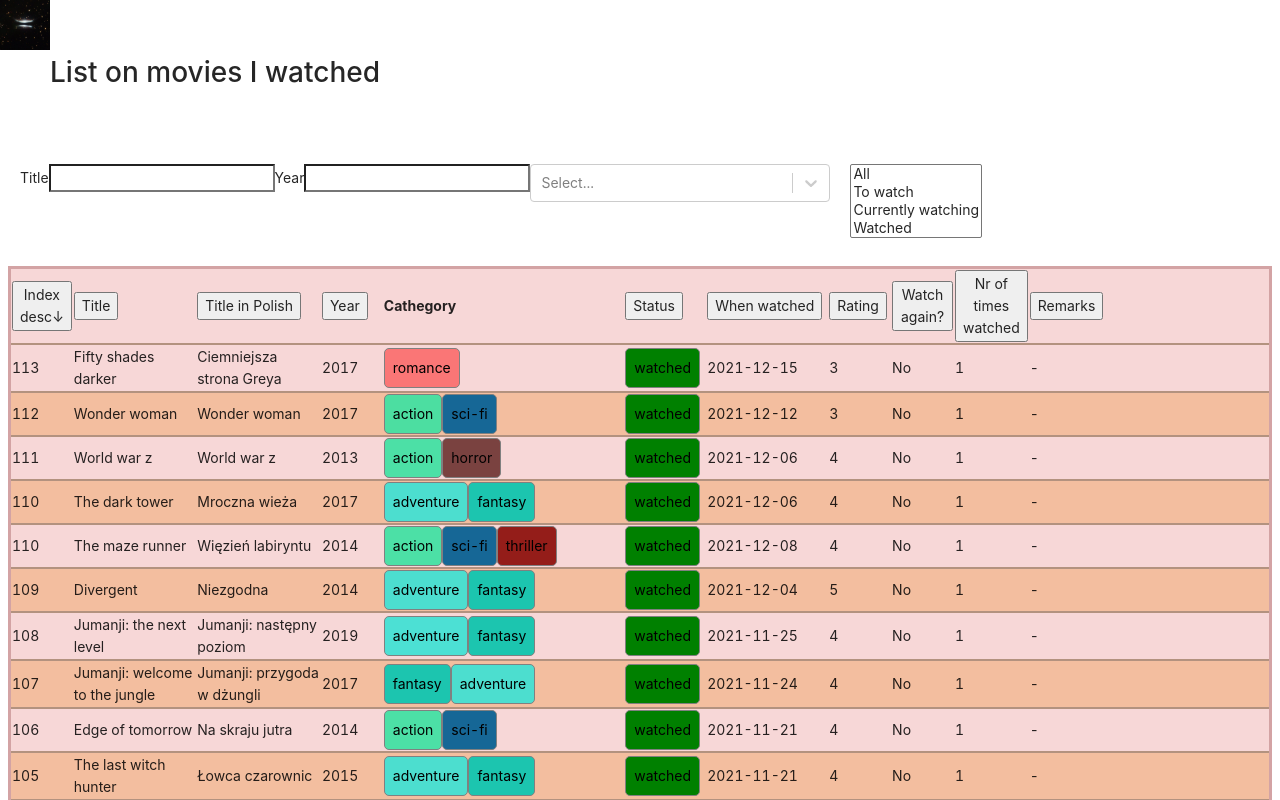
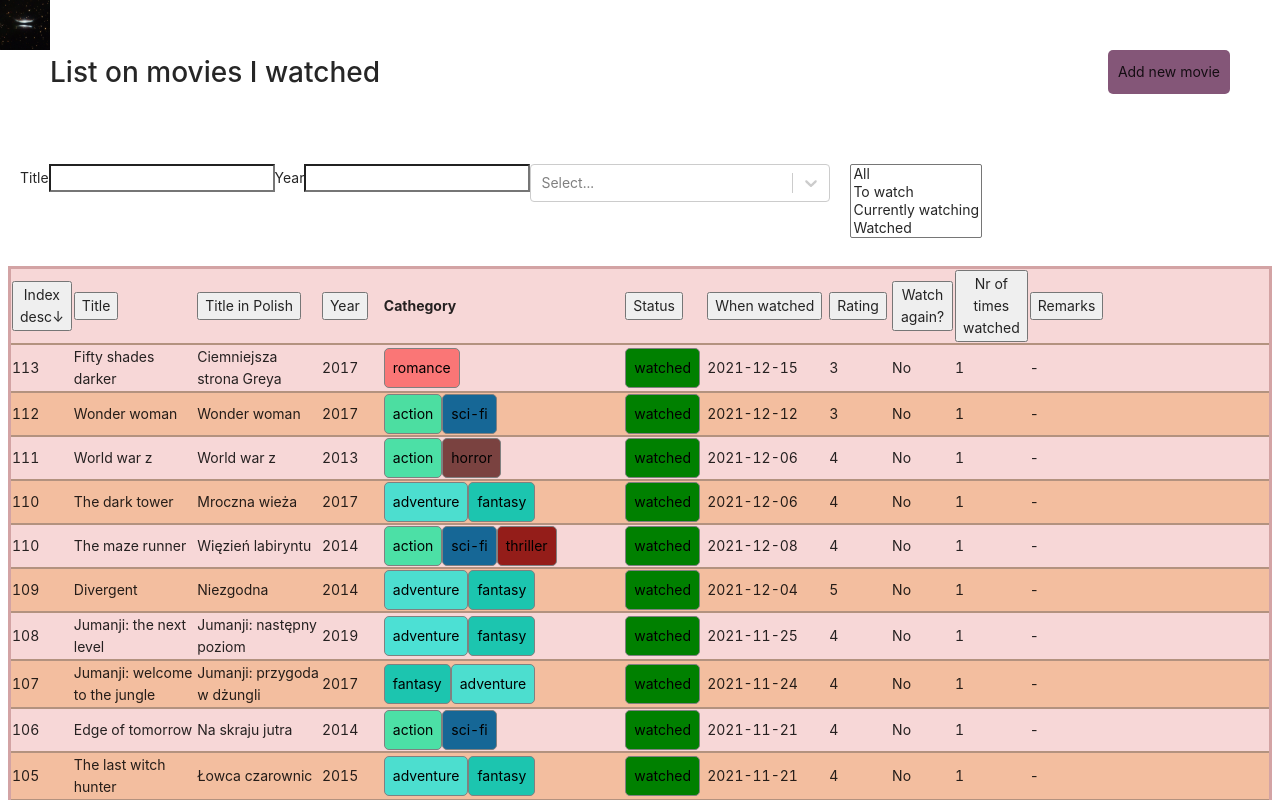
Before and after one commit to amstachurska/my-list, a React (Create React App) app: page /my/movies in a window 1280 px wide. Shown: the top 800 px of the page. Built offline with nearby package versions, Linux system fonts and the light colour scheme; data requests are answered from the project's data file.

Commit message:
movies - button moving to adding new movie

```diff
--- a/src/assets/stylesheets/containers/my/movies/moviesHeader.sass
+++ b/src/assets/stylesheets/containers/my/movies/moviesHeader.sass
@@ -12,3 +12,8 @@
 
     // &::-ms-expand
     //     display: none
+
+.movies__header
+    display: flex
+    justify-content: space-between
+    margin: 50px
--- a/src/components/My/Movies/Movies.jsx
+++ b/src/components/My/Movies/Movies.jsx
@@ -1,5 +1,6 @@
 import React, { useEffect, useState } from 'react'
 import { useDispatch, useSelector } from 'react-redux'
+import { useHistory } from 'react-router'
 
 import allActions from '../../../store/allActions'
 import MoviesItem from './moviesList/MoviesItem'
@@ -14,6 +15,7 @@ const MyMovies = () => {
   const dispatchAction = useDispatch()
   const [filteredMovies, setFilteredMovies] = useState([])
   const [filters, setFilters] = useState({})
+  const history = useHistory()
 
   useEffect(() => {
     const filterMovies = (filtersValue, list) => {
@@ -66,7 +68,15 @@ const MyMovies = () => {
 
   return (
     <>
-      <h1 style={{ margin: '50px' }}>List on movies I watched</h1>
+      <div className="movies__header">
+        <h1>List on movies I watched</h1>
+        <button
+          className="add-movie__button-list"
+          onClick={() => history.push('/my/movies/add')}
+        >
+          Add new movie
+        </button>
+      </div>
       <MoviesFilter setFilters={setFilters} />
       <table>
         <MoviesHeader
--- a/src/components/My/Movies/moviesList/MoviesFilter.jsx
+++ b/src/components/My/Movies/moviesList/MoviesFilter.jsx
@@ -41,9 +41,10 @@ const MoviesFilter = ({ setFilters }) => {
   const handleTitleChange = (event) => {
     event.persist()
     setTitle(event.target.value)
+    const field = event.target.name
     setFilters((prevValue) => ({
       ...prevValue,
-      title: event.target.value,
+      [field]: event.target.value,
     }))
   }
 
```
